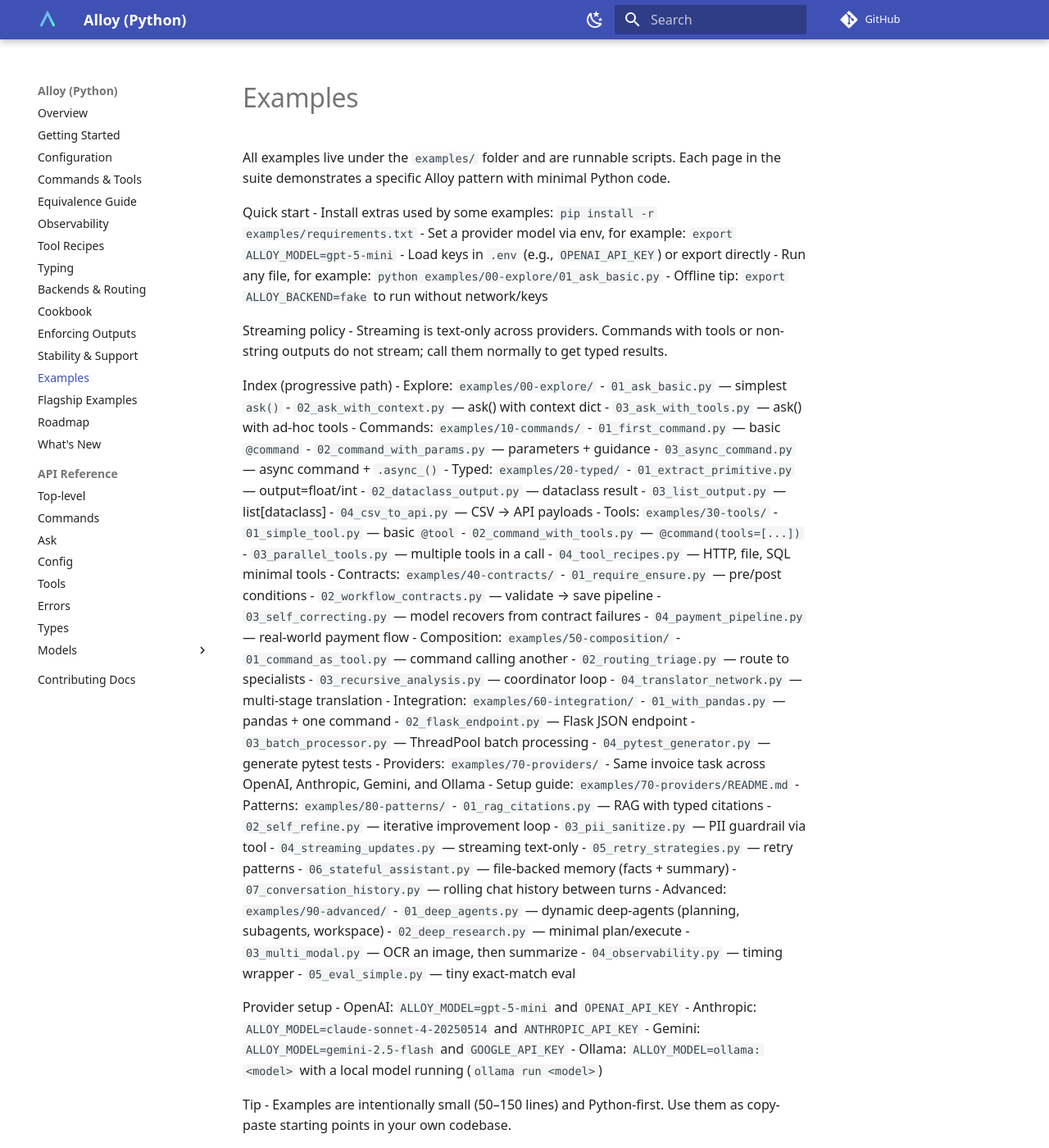
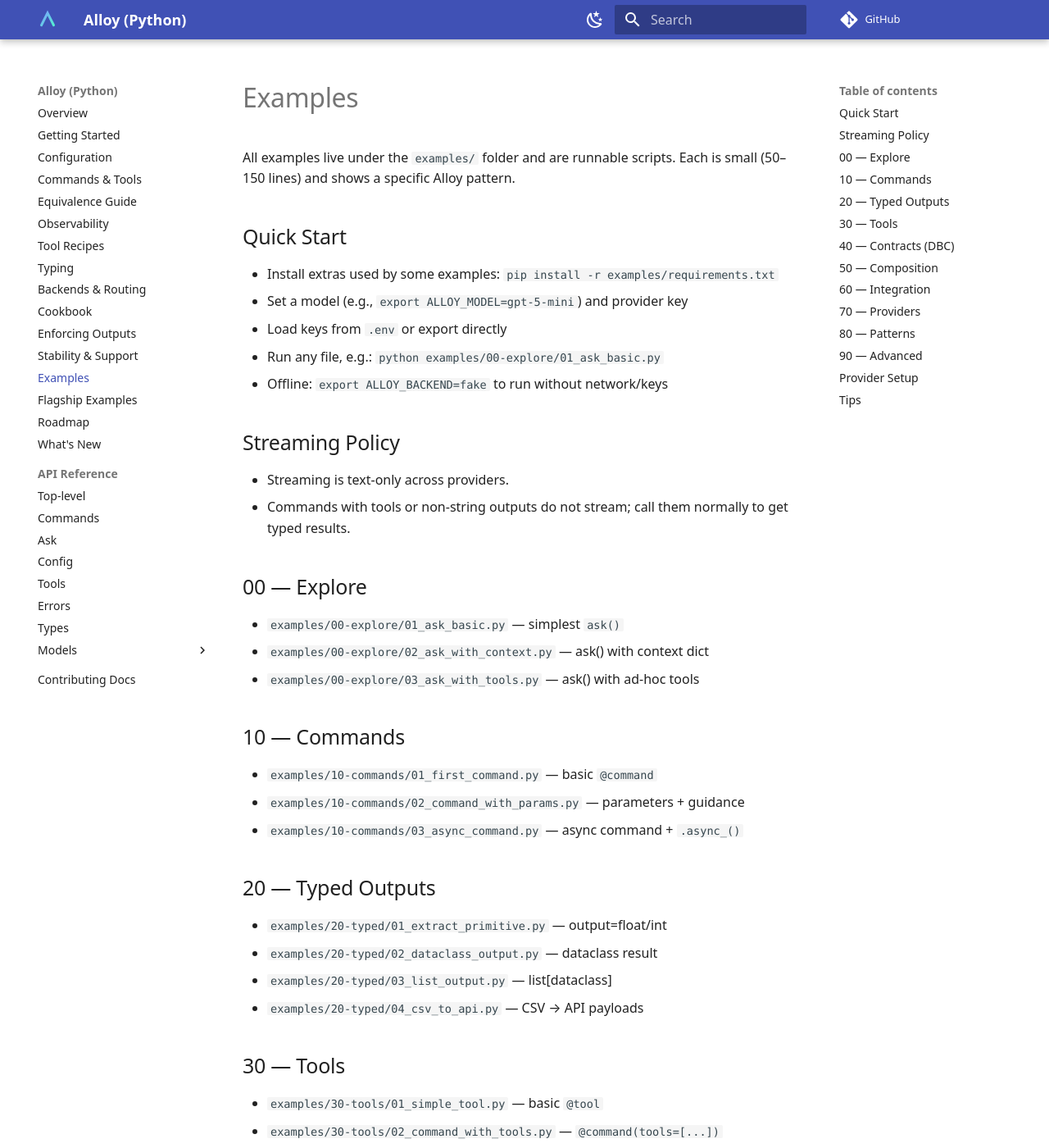
Before and after one commit to lydakis/alloy, an MkDocs documentation site: the page built from docs/examples.md, in a window 1280 px wide and 1400 px high. Shown: the whole window at 82% size. Built offline with MkDocs 1.6.1 and Material for MkDocs 9.7.7, drawn with Linux system fonts in a browser that asks for light colours; comment, search, counter and statistics services are not loaded; some of the changed text lies outside the part shown.

Commit message:
docs(examples): add proper sections and headings; split by category for readability

```diff
--- a/docs/examples.md
+++ b/docs/examples.md
@@ -1,74 +1,97 @@
 # Examples
 
-All examples live under the `examples/` folder and are runnable scripts. Each page in the suite demonstrates a specific Alloy pattern with minimal Python code.
+All examples live under the `examples/` folder and are runnable scripts. Each is small (50–150 lines) and shows a specific Alloy pattern.
 
-Quick start
+## Quick Start
+
 - Install extras used by some examples: `pip install -r examples/requirements.txt`
-- Set a provider model via env, for example: `export ALLOY_MODEL=gpt-5-mini`
-- Load keys in `.env` (e.g., `OPENAI_API_KEY`) or export directly
-- Run any file, for example: `python examples/00-explore/01_ask_basic.py`
-- Offline tip: `export ALLOY_BACKEND=fake` to run without network/keys
+- Set a model (e.g., `export ALLOY_MODEL=gpt-5-mini`) and provider key
+- Load keys from `.env` or export directly
+- Run any file, e.g.: `python examples/00-explore/01_ask_basic.py`
+- Offline: `export ALLOY_BACKEND=fake` to run without network/keys
 
-Streaming policy
-- Streaming is text-only across providers. Commands with tools or non-string outputs do not stream; call them normally to get typed results.
+## Streaming Policy
 
-Index (progressive path)
-- Explore: `examples/00-explore/`
-  - `01_ask_basic.py` — simplest `ask()`
-  - `02_ask_with_context.py` — ask() with context dict
-  - `03_ask_with_tools.py` — ask() with ad-hoc tools
-- Commands: `examples/10-commands/`
-  - `01_first_command.py` — basic `@command`
-  - `02_command_with_params.py` — parameters + guidance
-  - `03_async_command.py` — async command + `.async_()`
-- Typed: `examples/20-typed/`
-  - `01_extract_primitive.py` — output=float/int
-  - `02_dataclass_output.py` — dataclass result
-  - `03_list_output.py` — list[dataclass]
-  - `04_csv_to_api.py` — CSV → API payloads
-- Tools: `examples/30-tools/`
-  - `01_simple_tool.py` — basic `@tool`
-  - `02_command_with_tools.py` — `@command(tools=[...])`
-  - `03_parallel_tools.py` — multiple tools in a call
-  - `04_tool_recipes.py` — HTTP, file, SQL minimal tools
-- Contracts: `examples/40-contracts/`
-  - `01_require_ensure.py` — pre/post conditions
-  - `02_workflow_contracts.py` — validate → save pipeline
-  - `03_self_correcting.py` — model recovers from contract failures
-  - `04_payment_pipeline.py` — real-world payment flow
-- Composition: `examples/50-composition/`
-  - `01_command_as_tool.py` — command calling another
-  - `02_routing_triage.py` — route to specialists
-  - `03_recursive_analysis.py` — coordinator loop
-  - `04_translator_network.py` — multi-stage translation
-- Integration: `examples/60-integration/`
-  - `01_with_pandas.py` — pandas + one command
-  - `02_flask_endpoint.py` — Flask JSON endpoint
-  - `03_batch_processor.py` — ThreadPool batch processing
-  - `04_pytest_generator.py` — generate pytest tests
-- Providers: `examples/70-providers/`
-  - Same invoice task across OpenAI, Anthropic, Gemini, and Ollama
-  - Setup guide: `examples/70-providers/README.md`
-- Patterns: `examples/80-patterns/`
-  - `01_rag_citations.py` — RAG with typed citations
-  - `02_self_refine.py` — iterative improvement loop
-  - `03_pii_sanitize.py` — PII guardrail via tool
-  - `04_streaming_updates.py` — streaming text-only
-  - `05_retry_strategies.py` — retry patterns
-  - `06_stateful_assistant.py` — file-backed memory (facts + summary)
-  - `07_conversation_history.py` — rolling chat history between turns
-- Advanced: `examples/90-advanced/`
-  - `01_deep_agents.py` — dynamic deep-agents (planning, subagents, workspace)
-  - `02_deep_research.py` — minimal plan/execute
-  - `03_multi_modal.py` — OCR an image, then summarize
-  - `04_observability.py` — timing wrapper
-  - `05_eval_simple.py` — tiny exact-match eval
+- Streaming is text-only across providers.
+- Commands with tools or non-string outputs do not stream; call them normally to get typed results.
 
-Provider setup
+## 00 — Explore
+
+- `examples/00-explore/01_ask_basic.py` — simplest `ask()`
+- `examples/00-explore/02_ask_with_context.py` — ask() with context dict
+- `examples/00-explore/03_ask_with_tools.py` — ask() with ad-hoc tools
+
+## 10 — Commands
+
+- `examples/10-commands/01_first_command.py` — basic `@command`
+- `examples/10-commands/02_command_with_params.py` — parameters + guidance
+- `examples/10-commands/03_async_command.py` — async command + `.async_()`
+
+## 20 — Typed Outputs
+
+- `examples/20-typed/01_extract_primitive.py` — output=float/int
+- `examples/20-typed/02_dataclass_output.py` — dataclass result
+- `examples/20-typed/03_list_output.py` — list[dataclass]
+- `examples/20-typed/04_csv_to_api.py` — CSV → API payloads
+
+## 30 — Tools
+
+- `examples/30-tools/01_simple_tool.py` — basic `@tool`
+- `examples/30-tools/02_command_with_tools.py` — `@command(tools=[...])`
+- `examples/30-tools/03_parallel_tools.py` — multiple tools in a call
+- `examples/30-tools/04_tool_recipes.py` — HTTP, file, SQL minimal tools
+
+## 40 — Contracts (DBC)
+
+- `examples/40-contracts/01_require_ensure.py` — pre/post conditions
+- `examples/40-contracts/02_workflow_contracts.py` — validate → save pipeline
+- `examples/40-contracts/03_self_correcting.py` — recover from contract failures
+- `examples/40-contracts/04_payment_pipeline.py` — real-world payment flow
+
+## 50 — Composition
+
+- `examples/50-composition/01_command_as_tool.py` — command calling another
+- `examples/50-composition/02_routing_triage.py` — route to specialists
+- `examples/50-composition/03_recursive_analysis.py` — coordinator loop
+- `examples/50-composition/04_translator_network.py` — multi-stage translation
+
+## 60 — Integration
+
+- `examples/60-integration/01_with_pandas.py` — pandas + one command
+- `examples/60-integration/02_flask_endpoint.py` — Flask JSON endpoint
+- `examples/60-integration/03_batch_processor.py` — ThreadPool batch processing
+- `examples/60-integration/04_pytest_generator.py` — generate pytest tests
+
+## 70 — Providers
+
+- Same invoice task across OpenAI, Anthropic, Gemini, and Ollama
+- Setup guide: `examples/70-providers/README.md`
+
+## 80 — Patterns
+
+- `examples/80-patterns/01_rag_citations.py` — RAG with typed citations
+- `examples/80-patterns/02_self_refine.py` — iterative improvement loop
+- `examples/80-patterns/03_pii_sanitize.py` — PII guardrail via tool
+- `examples/80-patterns/04_streaming_updates.py` — streaming text-only
+- `examples/80-patterns/05_retry_strategies.py` — retry patterns
+- `examples/80-patterns/06_stateful_assistant.py` — file-backed memory (facts + summary)
+- `examples/80-patterns/07_conversation_history.py` — rolling chat history between turns
+
+## 90 — Advanced
+
+- `examples/90-advanced/01_deep_agents.py` — dynamic deep-agents (planning, subagents, workspace)
+- `examples/90-advanced/02_deep_research.py` — minimal plan/execute
+- `examples/90-advanced/03_multi_modal.py` — OCR an image, then summarize
+- `examples/90-advanced/04_observability.py` — timing wrapper
+- `examples/90-advanced/05_eval_simple.py` — tiny exact-match eval
+
+## Provider Setup
+
 - OpenAI: `ALLOY_MODEL=gpt-5-mini` and `OPENAI_API_KEY`
 - Anthropic: `ALLOY_MODEL=claude-sonnet-4-20250514` and `ANTHROPIC_API_KEY`
 - Gemini: `ALLOY_MODEL=gemini-2.5-flash` and `GOOGLE_API_KEY`
 - Ollama: `ALLOY_MODEL=ollama:<model>` with a local model running (`ollama run <model>`)
 
-Tip
-- Examples are intentionally small (50–150 lines) and Python-first. Use them as copy-paste starting points in your own codebase.
+## Tips
+
+- Use these as copy‑paste starting points in your own codebase.
```
